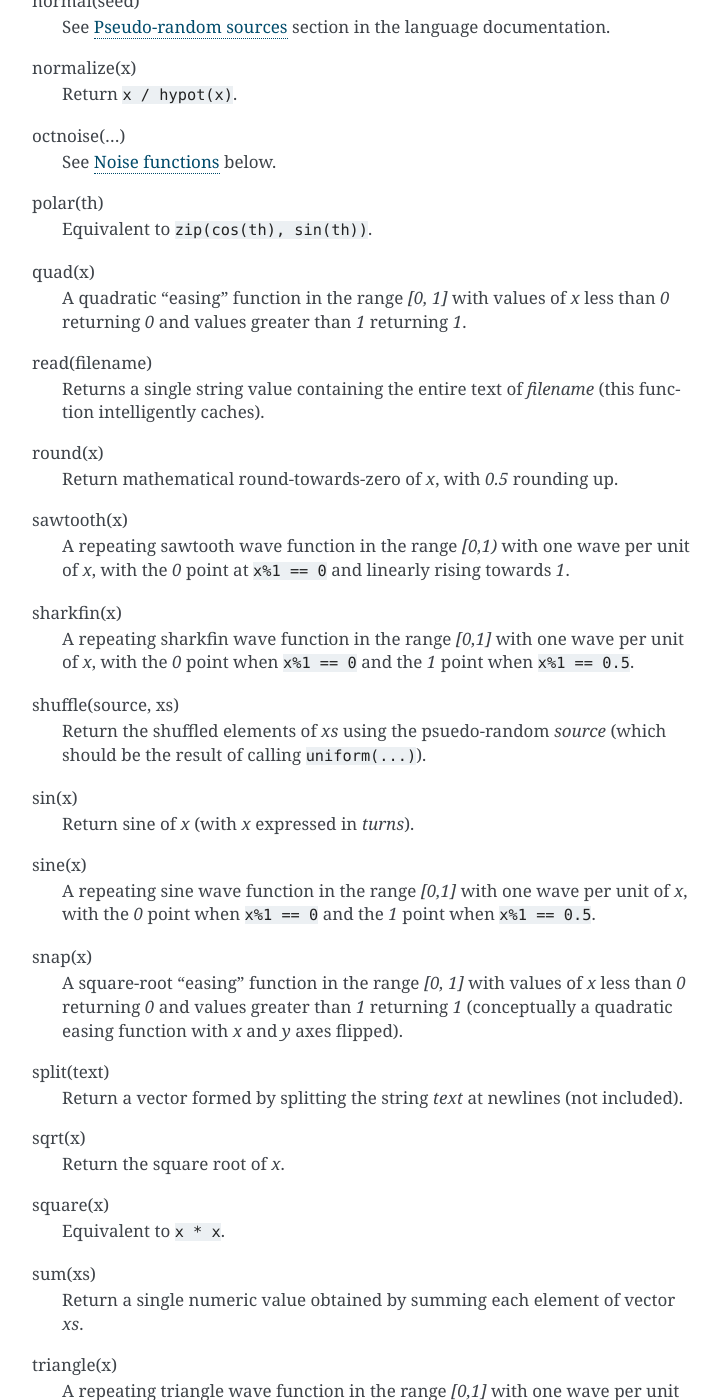
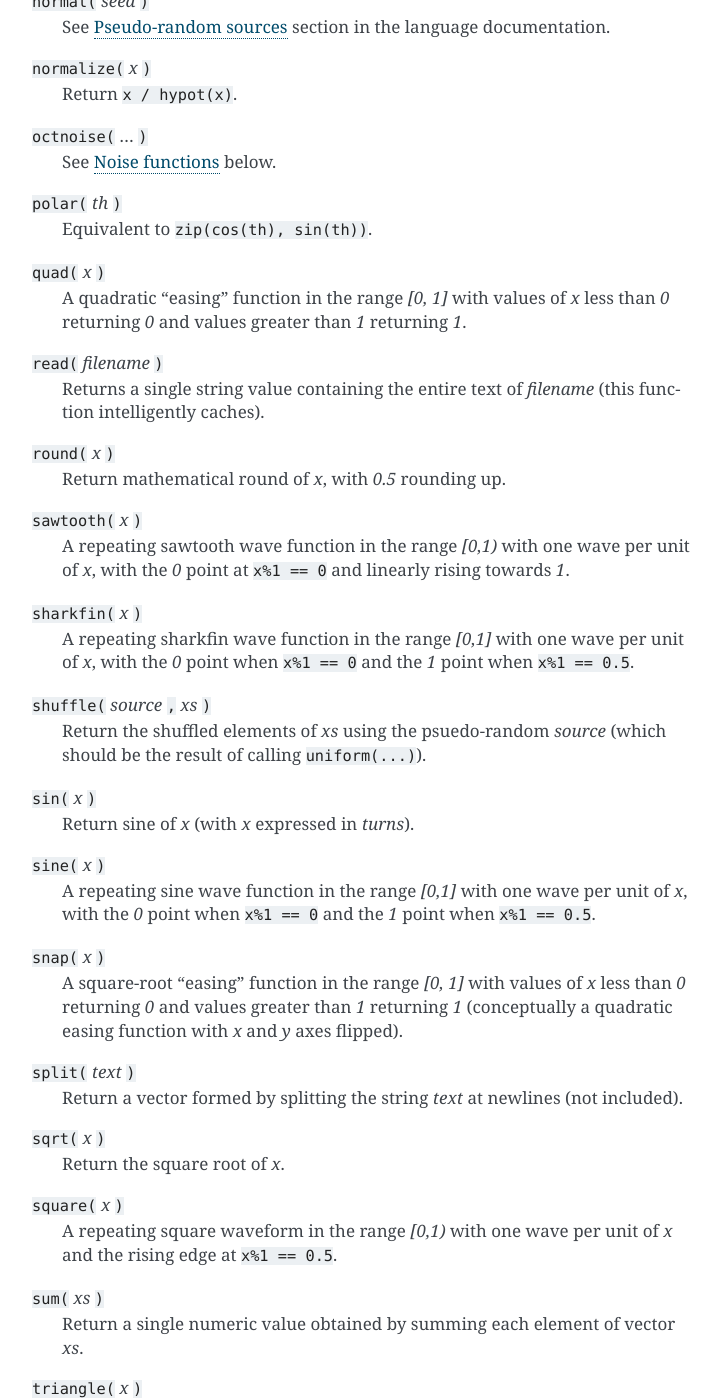
Before and after one commit to jonathanhogg/flitter, a Sphinx documentation site: the page built from docs/builtins.md, in a window 1280 px wide and 1400 px high, scrolled down 2847 px. Shown: the whole window, without its empty margins (388-1109 px from the left). Built offline with Sphinx 7.4.7, drawn with Linux system fonts in a browser that asks for light colours; some of the changed text lies outside the part shown.

Commit message:
Built-in functions doc updates

```diff
--- a/docs/builtins.md
+++ b/docs/builtins.md
@@ -5,32 +5,32 @@
 `abs(` *x* `)`
 : Return absolute value of *x* (ignoring sign).
 
-accumulate(xs)
+`accumulate(` *xs* `)`
 : Return a vector with the same length as *xs* formed by adding each value to an
 accumulator starting at *0*.
 
-acos(x)
+`acos(` *x* `)`
 : Return arc-cosine (in *turns* not radians) of *x*.
 
-angle(x, y)
+`angle(` *x* `,` *y* `)`
 : Return the angle (in *turns*) of the cartesian vector *x,y*.
 
-asin(x)
+`asin(` *x* `)`
 : Return the arc-sine (in *turns*) of *x*.
 
-beta(seed)
+`beta(` *seed* `)`
 : See [Pseudo-random sources](language.md#pseudo-random-sources) section in the
 language documentation.
 
-bounce(x)
+`bounce(` *x* `)`
 : Return a repeating bouncing wave (akin to a perfectly bouncing
 ball) in the range *[0,1]* with one wave per unit of *x*, with the *0* point
 when `x%1 == 0` and the *1* point when `x%1 == 0.5`.
 
-ceil(x)
+`ceil(` *x* `)`
 : Return mathematical ceiling of *x*.
 
-colortemp(t)
+`colortemp(` *t* `)`
 : Return a 3-vector of *R*, *G* and *B* **linear sRGB** values for an
 approximation of the irradiance of a Planckian (blackbody) radiator at
 temperature *t*, scaled so that `colortemp(6503.5)` (the sRGB whitepoint
@@ -40,156 +40,157 @@ outside the sRGB gamut; irradiance is proportional to the 4th power of the
 temperature, so the values are very small at low temperatures and become
 *significantly* larger at higher temperatures.
 
-cos(x)
+`cos(` *x* `)`
 : Return cosine of *x* (with *x* expressed in *turns*).
 
-counter(...)
+`counter(` ... `)`
 : See explanation in the [Counters](language.md#counters) section of the
 language documentation.
 
-csv(filename, row)
+`csv(` *filename* `,` *row* `)`
 : Return a vector of values obtained by reading a
 specific *row* (indexed from *0*) from the CSV file with the given *filename*;
 this function intelligently caches and will convert numeric-looking columns in
 the row into numeric values.
 
-exp(x)
+`exp(` *x* `)`
 : Return *e* raised to the power of *x*.
 
-floor(x)
+`floor(` *x* `)`
 : Return mathematical floor of *x*.
 
-fract(x)
+`fract(` *x* `)`
 : Return mathematical fractional part of *x* (equivalent to `x - floor(x)`).
 
-hsl(h;s;l)
+`hsl(` *h* `;` *s* `;` *l* `)`
 : Return a 3-vector of *R*, *G* and *B* in the range *[0,1]* from a 3-vector of
 hue, saturation and lightness (also in the range *[0,1]*).
 
-hsv(h;s;v)
+`hsv(` *h* `;` *s* `;` *v* `)`
 : Return a 3-vector of *R*, *G* and *B* in the range *[0,1]* from a 3-vector of
 hue, saturation and value (also in the range *[0,1]*).
 
-hypot(x, [...])
+`hypot(` *x* `,` [...] `)`
 : Return the square root of the sum of the square of each value in `x` with one
 argument, with multiple arguments return a vector formed by calculating the same
 for the 1st, 2nd, etc., element of each of the argument vectors.
 
-impulse(x, [y=0.25])
+`impulse(` *x* [ `,` *y=0.25* ] `)`
 : Return a repeating impulse wave in the range *[0,1]* with one wave per unit of
 *x*, with the *0* point when `x%1 == 0` and the *1* point when `x%1 == y`.
 
-len(xs)
+`len(` *xs* `)`
 : Return the length of vector *xs*.
 
-linear(x)
+`linear(` *x* `)`
 : a linear "easing" function in the range *[0, 1]* with values of *x* less than
 *0* returning *0* and values greater than *1* returning *1*.
 
-log(x)
+`log(` *x* `)`
 : Return natural log of *x*.
 
-log2(x)
+`log2(` *x* `)`
 : Return log 2 of *x*.
 
-log10(x)
+`log10(` *x* `)`
 : Return log 10 of *x*.
 
-map(x, y, z)
+`map(` *x* `,` *y* `,` *z* `)`
 : Map a value of *x* in the range *[0,1]* into the range *[y,z]*; equivalent
 to `y*x + (1-y)*z` (including in n-vector semantics).
 
-max(x, [...])
+`max(` *x* [ `,` ...] `)`
 : Return the maximum value in the vector *x* with one argument, or the largest
 of the arguments in vector sort order.
 
-maxindex(x, [...])
+`maxindex(` *x* [ `,` ...] `)`
 : Return the index of the maximum value in the vector *x* with one argument, or
 the index of the largest argument in vector sort order (with the 1st argument
 being index *0*).
 
-min(x, [...])
+`min(` *x* [ `,` ...] `)`
 : Return the minimum value in the vector *x* with one argument, or the smallest
 of the arguments in vector sort order.
 
-minindex(x, [...])
+`minindex(` *x* [ `,` ...] `)`
 : Return the index of the minimum value in the vector *x* with one argument, or
 the index of the smallest argument in vector sort order (with the 1st argument
 being index *0*).
 
-noise(...)
+`noise(` ... `)`
 : See [Noise functions](#noise-functions) below.
 
-normal(seed)
+`normal(` *seed* `)`
 : See [Pseudo-random sources](language.md#pseudo-random-sources) section in the
 language documentation.
 
-normalize(x)
+`normalize(` *x* `)`
 : Return `x / hypot(x)`.
 
-octnoise(...)
+`octnoise(` ... `)`
 : See [Noise functions](#noise-functions) below.
 
-polar(th)
+`polar(` *th* `)`
 : Equivalent to `zip(cos(th), sin(th))`.
 
-quad(x)
+`quad(` *x* `)`
 : A quadratic "easing" function in the range *[0, 1]* with values of *x* less
 than *0* returning *0* and values greater than *1* returning *1*.
 
-read(filename)
+`read(` *filename* `)`
 : Returns a single string value containing the entire text of *filename* (this
 function intelligently caches).
 
-round(x)
-: Return mathematical round-towards-zero of *x*, with *0.5* rounding up.
+`round(` *x* `)`
+: Return mathematical round of *x*, with *0.5* rounding up.
 
-sawtooth(x)
+`sawtooth(` *x* `)`
 : A repeating sawtooth wave function in the range *[0,1)* with one wave per unit
 of *x*, with the *0* point at `x%1 == 0` and linearly rising towards *1*.
 
-sharkfin(x)
+`sharkfin(` *x* `)`
 : A repeating sharkfin wave function in the range *[0,1]* with one wave per unit
 of *x*, with the *0* point when `x%1 == 0` and the *1* point when `x%1 == 0.5`.
 
-shuffle(source, xs)
+`shuffle(` *source* `,` *xs* `)`
 : Return the shuffled elements of *xs* using the psuedo-random *source* (which
 should be the result of calling `uniform(...)`).
 
-sin(x)
+`sin(` *x* `)`
 : Return sine of *x* (with *x* expressed in *turns*).
 
-sine(x)
+`sine(` *x* `)`
 : A repeating sine wave function in the range *[0,1]* with one wave per unit of
 *x*, with the *0* point when `x%1 == 0` and the *1* point when `x%1 == 0.5`.
 
-snap(x)
+`snap(` *x* `)`
 : A square-root "easing" function in the range *[0, 1]* with values of *x* less
 than *0* returning *0* and values greater than *1* returning *1* (conceptually
 a quadratic easing function with *x* and *y* axes flipped).
 
-split(text)
+`split(` *text* `)`
 : Return a vector formed by splitting the string *text* at newlines (not
 included).
 
-sqrt(x)
+`sqrt(` *x* `)`
 : Return the square root of *x*.
 
-square(x)
-: Equivalent to `x * x`.
+`square(` *x* `)`
+: A repeating square waveform in the range *[0,1)* with one wave per unit
+of *x* and the rising edge at `x%1 == 0.5`.
 
-sum(xs)
+`sum(` *xs* `)`
 : Return a single numeric value obtained by summing each element of vector *xs*.
 
-triangle(x)
+`triangle(` *x* `)`
 : A repeating triangle wave function in the range *[0,1]* with one wave per unit
 of *x*, with the *0* point when `x%1 == 0` and the *1* point when `x%1 == 0.5`.
 
-uniform(seed)
+`uniform(` *seed* `)`
 : See [Pseudo-random sources](language.md#pseudo-random-sources) section in the
 language documentation.
 
-zip(xs, [...])
+`zip(` *xs* `,` *ys* [ `,` ...] `)`
 : Return a vector formed by interleaving values from each argument vector; for
 *m* arguments the resulting vector will be *n * m* elements long, where *n* is
 the length of the longest vector; short arguments will repeat, so
```
